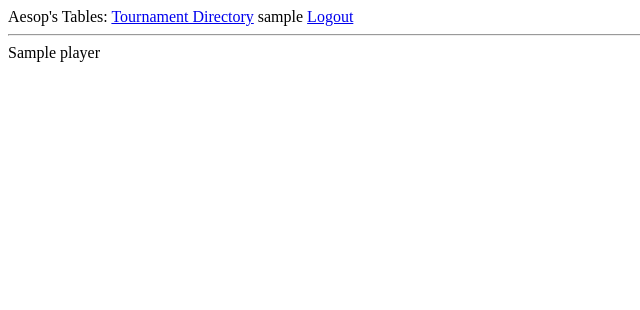
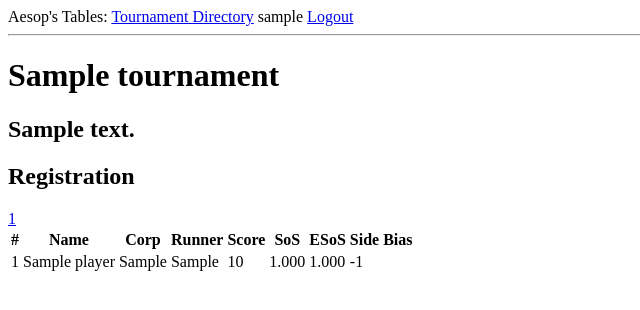
Before and after one commit to Chemscribbler/aesopstables, a Flask app: page /1 in a window 1280 px wide. Shown: the top 310 px of the page, without its empty margins (0-640 px from the left). Run offline with Flask 3, Linux system fonts and the light colour scheme; a user stored in the database is signed in; tables that the repository leaves empty hold one stand-in row (values such as "Sample post").

Commit message:
add round and tournament display

```diff
--- a/aesops/routes.py
+++ b/aesops/routes.py
@@ -12,6 +12,7 @@ from flask_login import current_user, login_user, logout_user, login_required
 from aesops.user import User
 from pairing.tournament import Tournament
 from pairing.player import Player
+from pairing.match import Match
 
 
 @app.route("/", methods=["GET", "POST"])
@@ -97,22 +98,24 @@ def add_player(tid: int):
         db.session.commit()
         flash(f"{player.name} has been added!")
         return redirect(url_for("tournament", tid=tid))
+    tournament = Tournament.query.get(tid)
+    return render_template("player_creation.html", form=form, tournament=tournament)
 
 
-@app.route("/<int:tid>/add_player", methods=["GET", "POST"])
-def add_player(tid: int):
-    form = PlayerForm()
-    if form.validate_on_submit():
-        player = Player(
-            name=form.name.data,
-            corp=form.corp.data,
-            corp_deck=form.corp_deck.data,
-            runner=form.runner.data,
-            runner_deck=form.runner_deck.data,
-            tid=tid,
-            first_round_bye=form.bye.data,
-        )
-        db.session.add(player)
-        db.session.commit()
-        flash(f"{player.name} has been added!")
-        return redirect(url_for("tournament", tid=tid))
+@app.route("/<int:tid>/<int:rid>", methods=["GET", "POST"])
+def round(tid, rid):
+    tournament = Tournament.query.get(tid)
+
+    def format_results(match: Match):
+        if match.result is None:
+            return ""
+        if match.result == 1:
+            return "3 - 0"
+        if match.result == -1:
+            return "0 - 3"
+        if match.result == 0:
+            return "1 - 1"
+
+    return render_template(
+        "round.html", tournament=tournament, rnd=rid, format_results=format_results
+    )
--- a/aesops/templates/tournament.html
+++ b/aesops/templates/tournament.html
@@ -1,8 +1,43 @@
 {% extends "base.html" %}
 {% block content %}
-{% for player in tournament.players %}
-<div>
-    <a>{{ player.name }}</a>
-</div>
+<h1>{{ tournament.name }}</h1>
+{% if tournament.description %}
+<h2>{{ tournament.description }}</h2>
+{% endif %}
+{% if tournament.current_round == 0 or current_user.has_admin_rights(tournament_id = tournament.id)%}
+<h2>Registration</h2>
+<a href="{{ url_for('add_player', tid=tournament.id)}}"></a>
+{% endif %}
+{% if tournament.current_round > 0 %}
+{% for round in range(1,tournament.current_round+1) %}
+<a href="{{ url_for('round', tid=tournament.id, rid=round)}}">{{round}}</a>
 {% endfor %}
+{% endif %}
+
+<table class="table table-striped">
+    <thead>
+        <tr>
+            <th>#</th>
+            <th>Name</th>
+            <th>Corp</th>
+            <th>Runner</th>
+            <th>Score</th>
+            <th>SoS</th>
+            <th>ESoS</th>
+            <th>Side Bias</th>
+        </tr>
+    </thead>
+    {% for player in tournament.rank_players() %}
+    <tr>
+        <td>{{ loop.index0 + 1 }}</td>
+        <td>{{ player.name }}</td>
+        <td>{{ player.corp }}</td>
+        <td>{{ player.runner }}</td>
+        <td>{{ player.score }}</td>
+        <td>{{ "%0.3f"|format(player.sos) }}</td>
+        <td>{{ "%0.3f"|format(player.esos) }}</td>
+        <td>{{ player.get_side_balance() }}</td>
+        {% endfor %}
+</table>
+
 {% endblock %}
--- a/pairing/tournament.py
+++ b/pairing/tournament.py
@@ -1,6 +1,8 @@
 from aesops import db
 from sqlalchemy.orm import Mapped
 from pairing.player import Player
+from pairing.match import Match
+from random import shuffle
 
 
 class Tournament(db.Model):
@@ -77,3 +79,6 @@ class Tournament(db.Model):
         bye_player = eligible_players.pop(player_index)
         non_bye_players = [p for p in self.active_players if p.id != bye_player.id]
         return (non_bye_players, bye_player)
+
+    def get_round(self, round) -> list[Match]:
+        return [m for m in self.matches if m.rnd == round]
```
Also changed, not shown: aesops/templates/round.html (added, +28 -0 lines), aesops/utility.py (+10 -1 lines).
